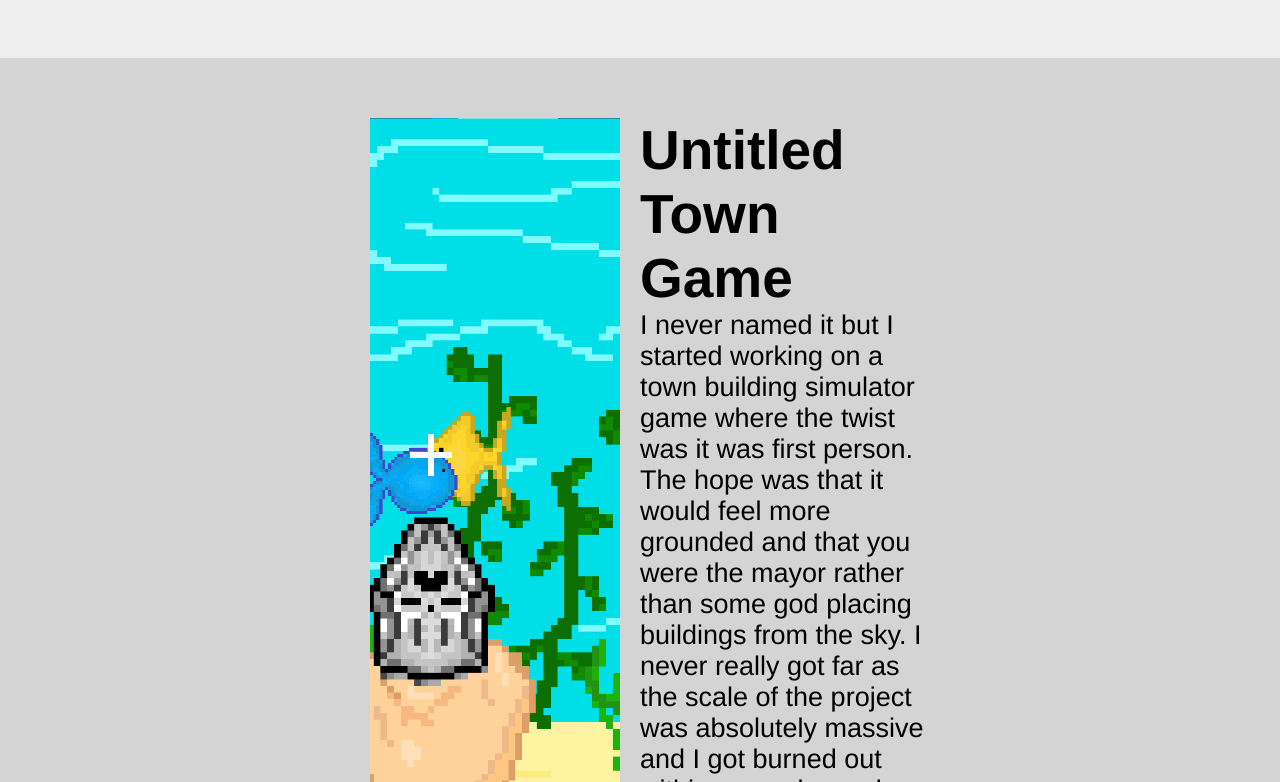
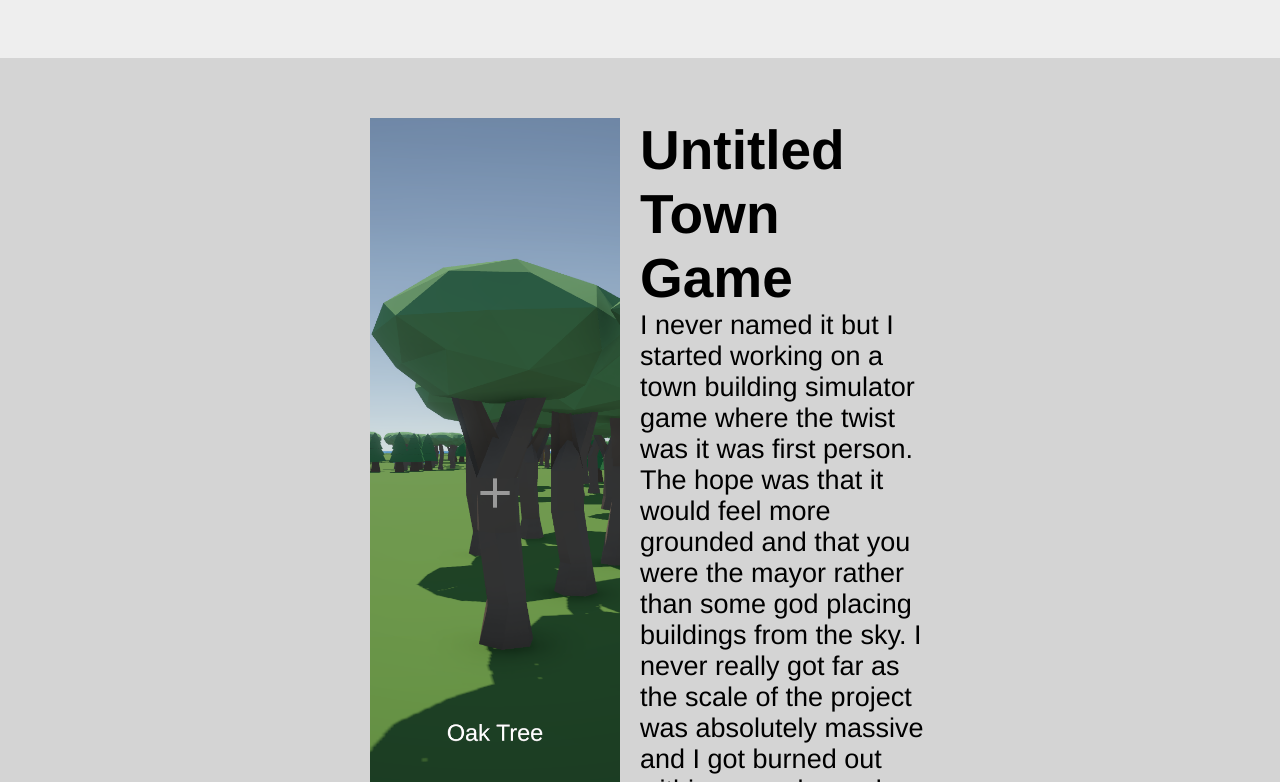
Before and after one commit to Christian-Irvine/svelte_2023_webdev1, a SvelteKit app: page /games in a window 1280 px wide. Shown: the part 6898-7680 px from the top of the page. Built offline with nearby package versions, Linux system fonts and the light colour scheme.

Commit message:
Added town game image

```diff
--- a/src/routes/games/+page.svelte
+++ b/src/routes/games/+page.svelte
@@ -92,7 +92,7 @@
         text="I never named it but I started working on a town building simulator game where the twist was it was first person.
         The hope was that it would feel more grounded and that you were the mayor rather than some god placing buildings from the sky.
         I never really got far as the scale of the project was absolutely massive and I got burned out within a couple weeks with what felt like little progress."
-        image="Games/2DFishShooter1.png"
+        image="Games/TownGame.png"
     />
 
     <ArticleImage
```
